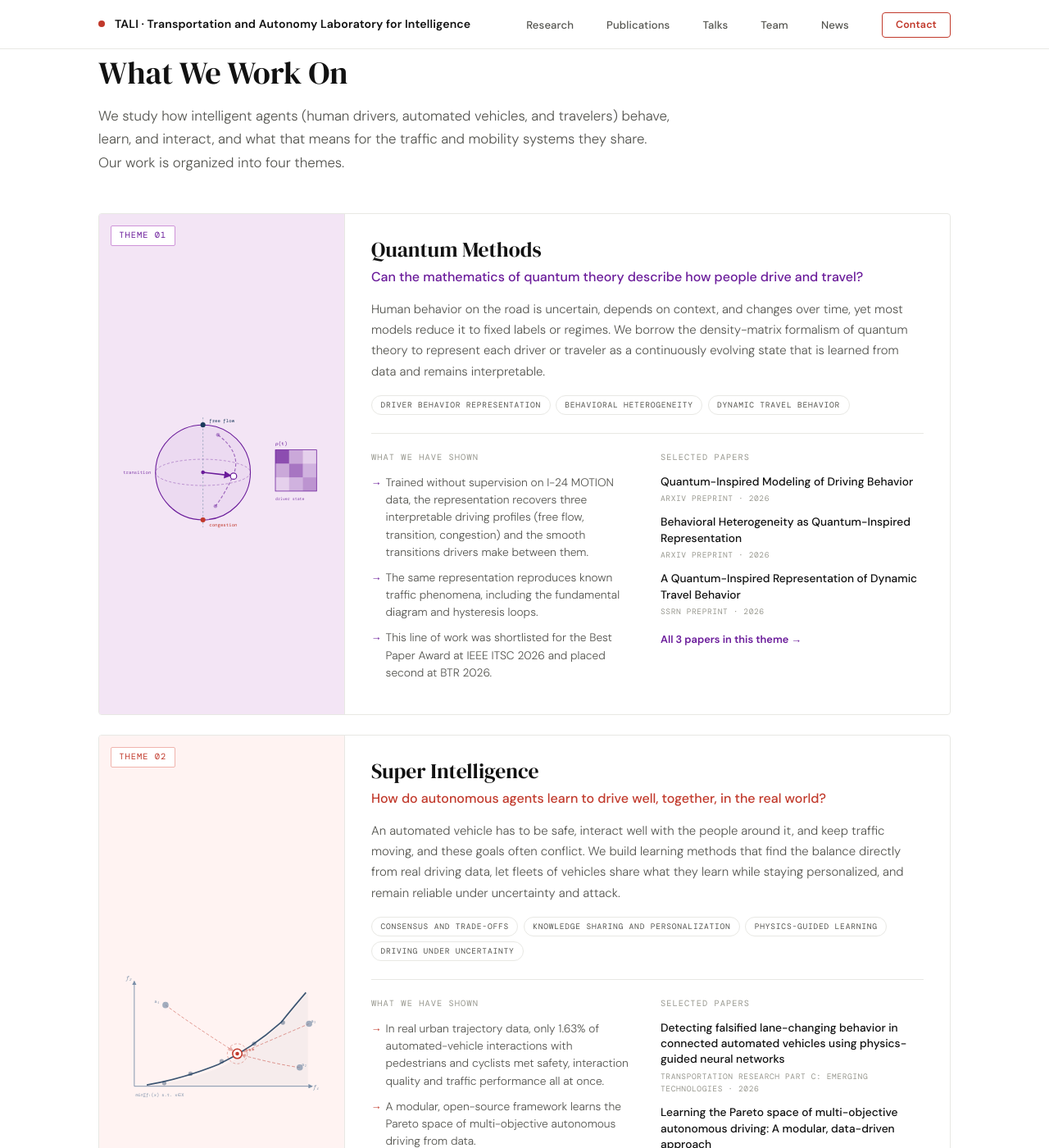
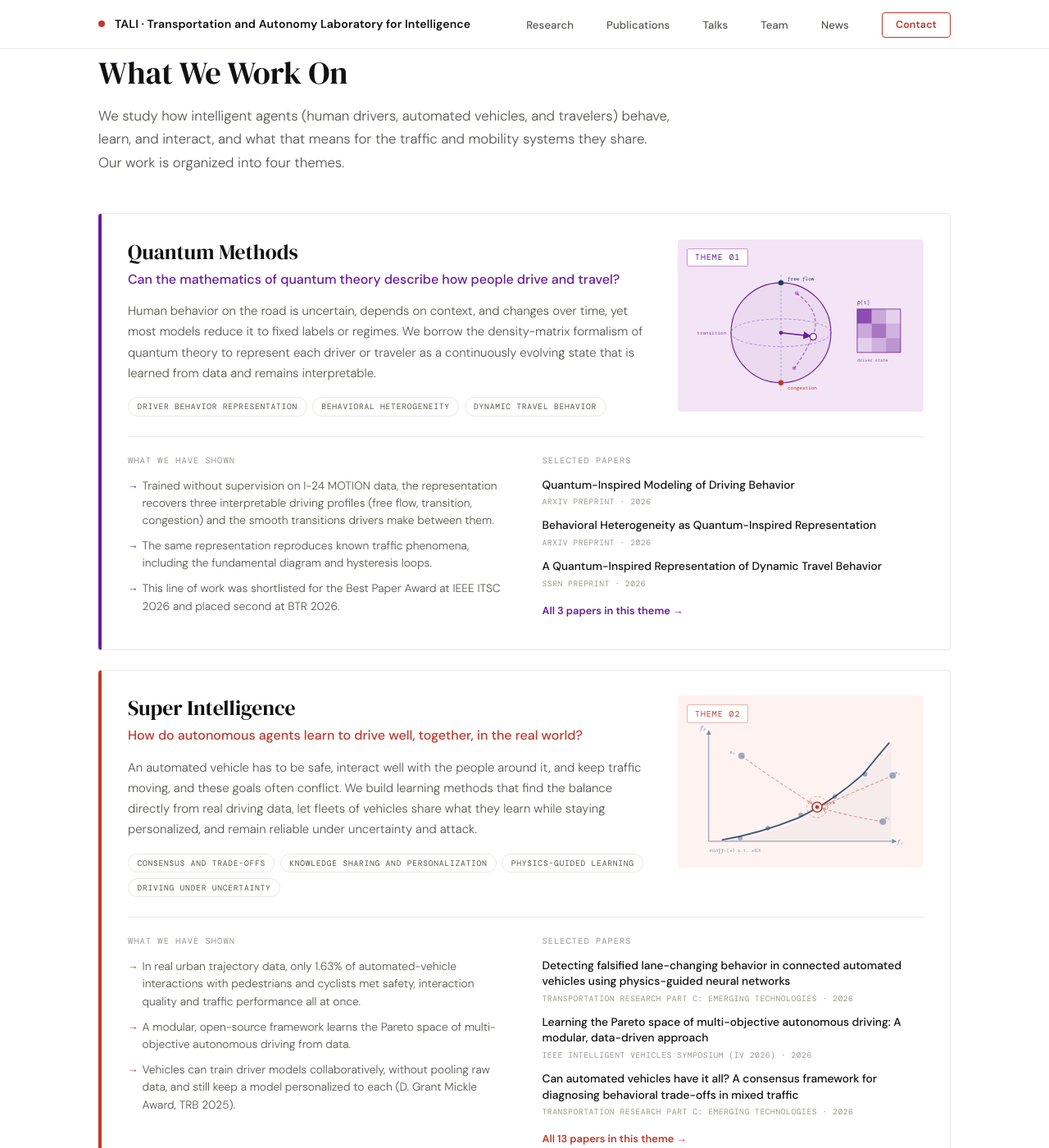
Before and after one commit to wissamkontar/wissamkontar.github.io, a Jekyll site: the page built from index.html, in a window 1280 px wide and 1400 px high, scrolled down 979 px. Shown: the whole window at 82% size. Built offline with Jekyll 4.4.1, drawn with Linux system fonts in a browser that asks for light colours.

Commit message:
Place each theme's drawing beside its text
Co-Authored-By: Claude Fable 5.2 <noreply@anthropic.com>
Claude-Session: https://claude.ai/code/session_01Lzm3hfbMCCSUqxQdsXPYQj

```diff
--- a/assets/css/themes.css
+++ b/assets/css/themes.css
@@ -34,38 +34,45 @@
 
 .theme-panel {
   display: grid;
-  grid-template-columns: 300px 1fr;
+  grid-template-columns: 1fr 300px;
+  column-gap: 2.5rem;
+  align-items: start;
+  padding: 1.9rem 2rem 2rem;
   border: 1px solid var(--border);
+  border-left: 4px solid var(--tag-ink);
   border-radius: var(--radius);
-  overflow: hidden;
   background: var(--white);
   scroll-margin-top: 80px;
 }
+/* The text block is laid out directly on the panel's grid, next to the drawing. */
+.theme-body { display: contents; }
+.theme-body > * { grid-column: 1; }
 .theme-visual {
+  grid-column: 2; grid-row: 1 / span 4;
   position: relative;
-  min-height: 260px;
+  height: 210px;
   background: var(--tag-bg);
-  border-right: 1px solid var(--border);
+  border-radius: var(--radius);
+  overflow: hidden;
 }
 .theme-visual svg {
   position: absolute; inset: 0;
   width: 100%; height: 100%;
-  padding: 2.5rem 1.25rem 1.25rem;
+  padding: 1.6rem 0.75rem 0.5rem;
 }
 .theme-number {
-  position: absolute; top: 0.85rem; left: 0.85rem;
+  position: absolute; top: 0.7rem; left: 0.7rem;
   font-family: 'DM Mono', monospace;
-  font-size: 0.65rem;
+  font-size: 0.62rem;
   letter-spacing: 0.1em;
   text-transform: uppercase;
   color: var(--tag-ink);
   background: var(--white);
   border: 1px solid var(--tag-line);
-  padding: 0.2rem 0.6rem;
+  padding: 0.15rem 0.55rem;
   border-radius: 2px;
 }
 
-.theme-body { padding: 1.75rem 2rem 1.9rem; }
 .theme-name {
   font-family: 'DM Serif Display', serif;
   font-size: 1.6rem;
@@ -85,7 +92,6 @@
   color: var(--mid);
   font-weight: 300;
   line-height: 1.7;
-  max-width: 680px;
 }
 .theme-topics { display: flex; flex-wrap: wrap; gap: 0.4rem; margin-top: 1rem; }
 .topic-chip {
@@ -100,10 +106,11 @@
 }
 
 .theme-cols {
+  grid-column: 1 / -1;
   display: grid;
   grid-template-columns: 1fr 1fr;
-  gap: 2rem;
-  margin-top: 1.4rem;
+  gap: 2.5rem;
+  margin-top: 1.5rem;
   padding-top: 1.3rem;
   border-top: 1px solid var(--border);
 }
@@ -160,11 +167,10 @@
 .theme-more:hover { text-decoration: underline; }
 
 @media (max-width: 900px) {
-  .theme-panel { grid-template-columns: 1fr; }
-  .theme-visual { min-height: 200px; border-right: none; border-bottom: 1px solid var(--border); }
+  .theme-panel { grid-template-columns: 1fr; padding: 1.4rem 1.25rem 1.5rem; }
+  .theme-visual { grid-column: 1; grid-row: auto; order: -1; height: 190px; margin-bottom: 1.25rem; }
 }
 @media (max-width: 600px) {
-  .theme-body { padding: 1.4rem 1.25rem 1.5rem; }
   .theme-cols { grid-template-columns: 1fr; gap: 1.4rem; }
 }
 
```
